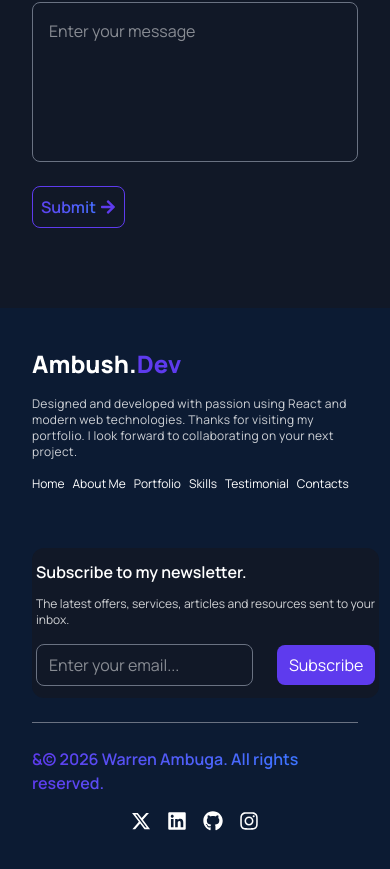
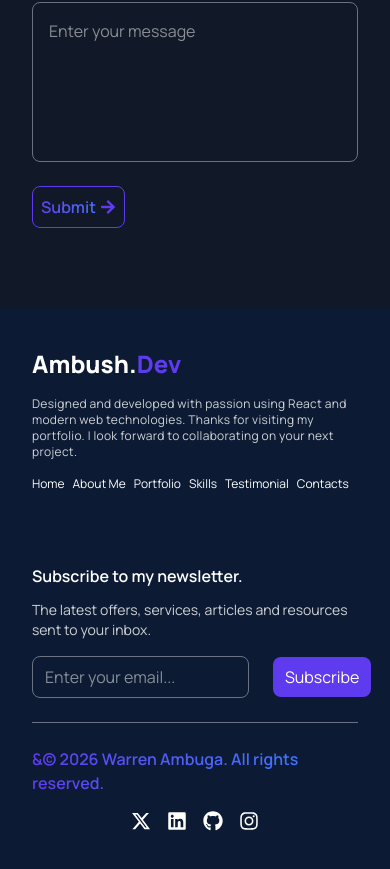
Before and after one commit to Ambush08/my-portfolio, a React (Vite) app in the folder portfolio/: page / in a window 390 px wide. Shown: the part 8471-9340 px from the top of the page. Built offline with nearby package versions, Linux system fonts and the light colour scheme.

Commit message:
remove the card

```diff
--- a/portfolio/src/Components/Footer.jsx
+++ b/portfolio/src/Components/Footer.jsx
@@ -5,7 +5,7 @@ import { FaXTwitter, FaLinkedin, FaGithub, FaInstagram } from "react-icons/fa6";
 const Footer = () => {
   return (
     <section className="bg-header w-full px-8 py-10">
-      <div className="flex flex-col items-start max-w-6xl mx-auto text-heading lg:flex-row lg:justify-between space-y-4 gap-10 pb-6 border-b-1 border-b-gray-500">
+      <div className="flex flex-col items-start max-w-6xl mx-auto text-heading lg:flex-row lg:justify-between space-y-8 gap-10 pd-6 border-b-1 border-b-gray-500">
         <div className="flex flex-col space-y-4 items-start">
           <div>
             <Link
@@ -50,10 +50,10 @@ const Footer = () => {
           </ul>
         </div>
 
-        <div className=" bg-background  px-1 py-3 rounded-xl flex flex-col items-start justify-center space-y-4 lg:space-y-8 ">
+        <div className="flex flex-col items-start justify-center space-y-4 lg:space-y-8 pb-6">
           <div className="flex flex-col items-start space-y-3 lg:pt-4">
             <h2 className="font-semibold">Subscribe to my newsletter.</h2>
-            <p className="opacity-80 text-xs lg:text-sm">
+            <p className="opacity-80 text-sm lg:text-md">
               The latest offers, services, articles and resources sent to your
               inbox.
             </p>
```
